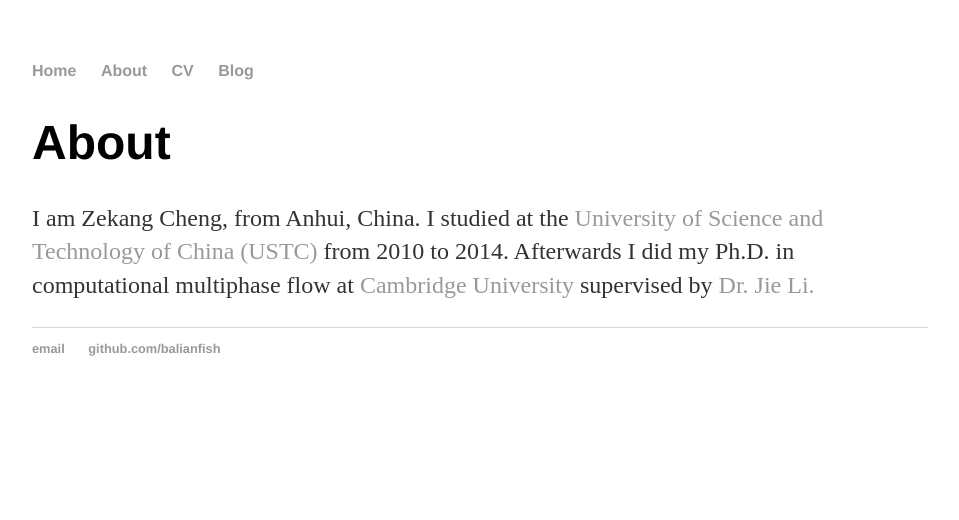
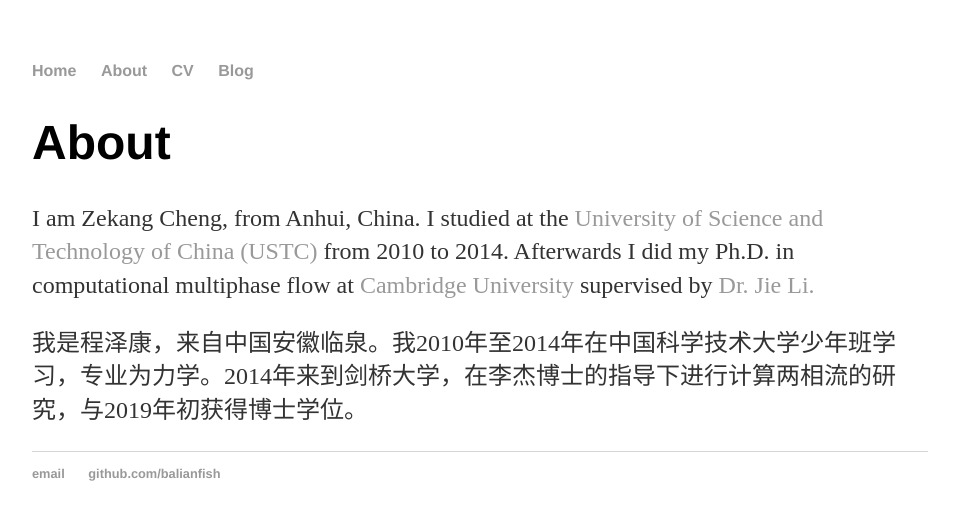
Before and after one commit to Balianfish/balianfish.github.io, a Jekyll site: the page built from about/index.html, in a window 1280 px wide. Shown: the top 520 px of the page, without its empty margins (160-1119 px from the left). Built offline with Jekyll 4.4.1, drawn with Linux system fonts in a browser that asks for light colours.

Commit message:
add chinese

```diff
--- a/about/index.html
+++ b/about/index.html
@@ -9,7 +9,7 @@
 			<p>You can optionally insert a brief bio here. You went to this school, you studied that, you now work in this field with research interests in that subject. At your previous position at this place, you worked on this or that. You can list some of your significant accomplishments, awards, or recognition here as well. You live in this city with these animals and people. In your free time you like X, Y, and Z.</p>
 			-->
 			<p> I am Zekang Cheng, from Anhui, China. I studied at the <a href="https://www.ustc.edu.cn/">University of Science and Technology of China (USTC)</a> from 2010 to 2014. Afterwards I did my Ph.D. in computational multiphase flow at <a href="https://www.cam.ac.uk/">Cambridge University</a> supervised by <a href=http://www2.eng.cam.ac.uk/~jl305/>Dr. Jie Li.</a> </p>
-
+      <p> 我是程泽康，来自中国安徽临泉。我2010年至2014年在中国科学技术大学少年班学习，专业为力学。2014年来到剑桥大学，在李杰博士的指导下进行计算两相流的研究，与2019年初获得博士学位。
 <!--
 			<ul class="contacts">
 				<li><a href="#">@TwitterHandle</a></li>
```
